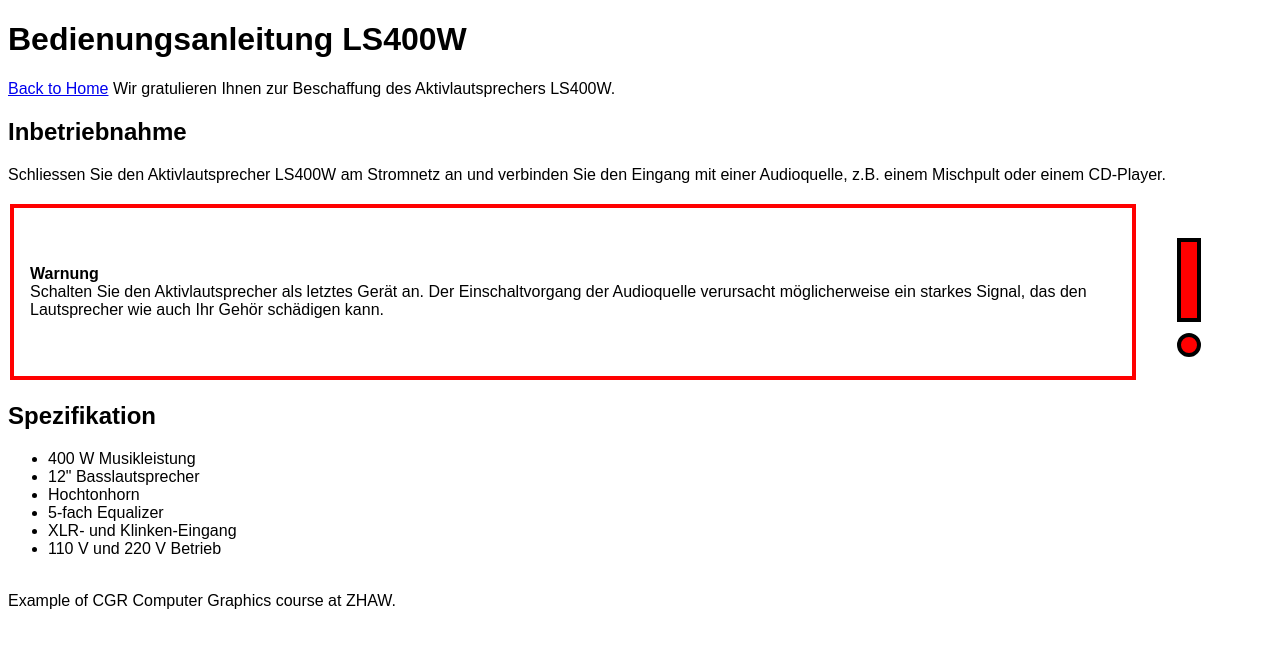
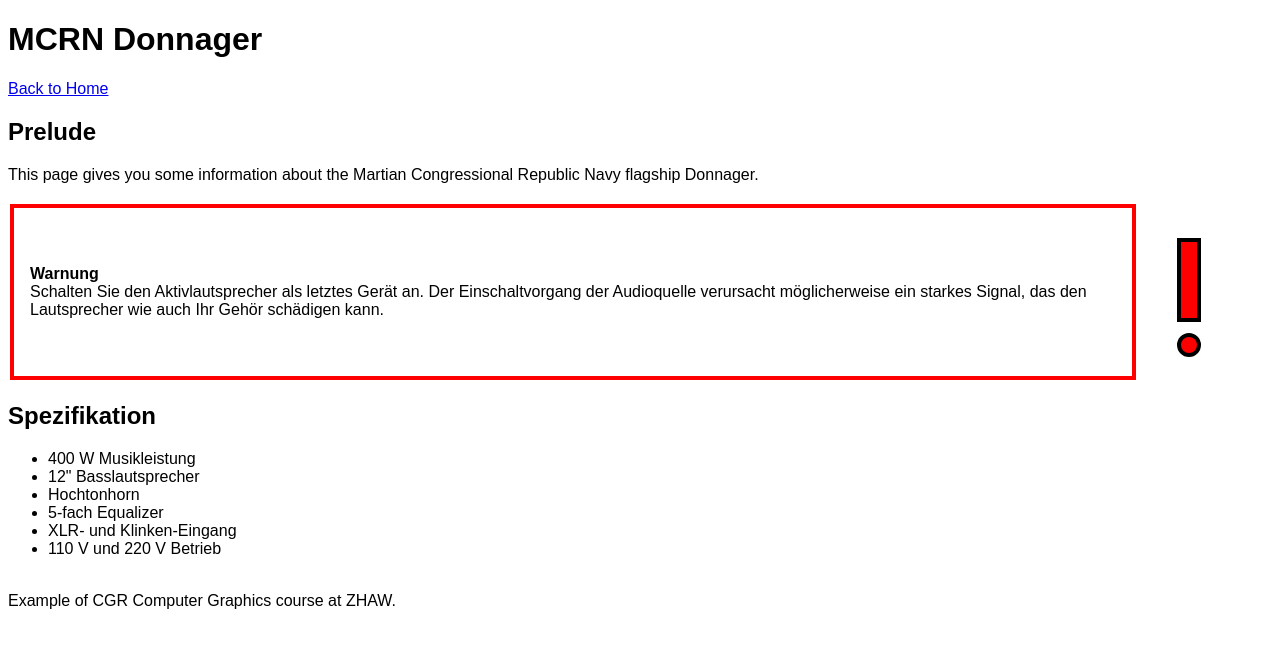
Before and after one commit to njavet/vcdojo, a Python web app: template vcdojo/templates/lab00.html in a window 1280 px wide. Shown: the top 648 px of the page. Run offline with Jinja, Linux system fonts and the light colour scheme; the template is opened without the code that fills it, so the values that code supplies are empty.

Commit message:
add images

```diff
--- a/vcdojo/templates/lab00.html
+++ b/vcdojo/templates/lab00.html
@@ -7,7 +7,7 @@
     <title>Lab 00</title>
     <style type="text/css">
         body {
-            font-family: Sans-Serif;
+            font-family: 'Inconsolata', sans-serif;
         }
         table {
             border: 0px;
@@ -23,12 +23,11 @@
 </head>
 
 <body>
-    <H1>Bedienungsanleitung LS400W</H1>
+    <H1>MCRN Donnager</H1>
     <a href="/">Back to Home</a>
-    Wir gratulieren Ihnen zur Beschaffung des Aktivlautsprechers LS400W.
-
-    <H2>Inbetriebnahme</H2>
-    Schliessen Sie den Aktivlautsprecher LS400W am Stromnetz an und verbinden Sie den Eingang mit einer Audioquelle, z.B. einem Mischpult oder einem CD-Player.
+    <H2>Prelude</H2>
+    This page gives you some information about the Martian Congressional
+    Republic Navy flagship Donnager.
     <br>
     <br>
 
```
Also changed, not shown: donnager.jpg (deleted), vcdojo/static/images/donnager_logo.svg (renamed from donnager.svg), vcdojo/static/images/donnager_ship.svg (added).
